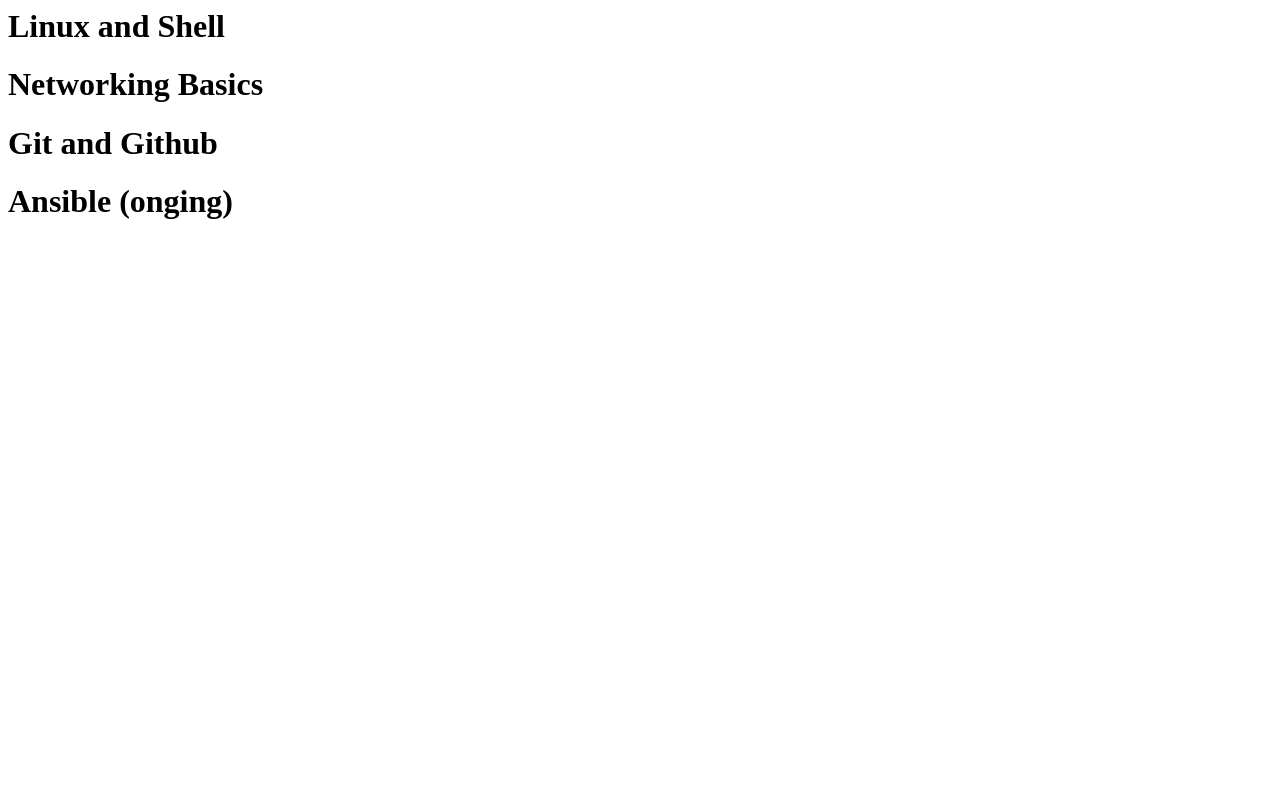
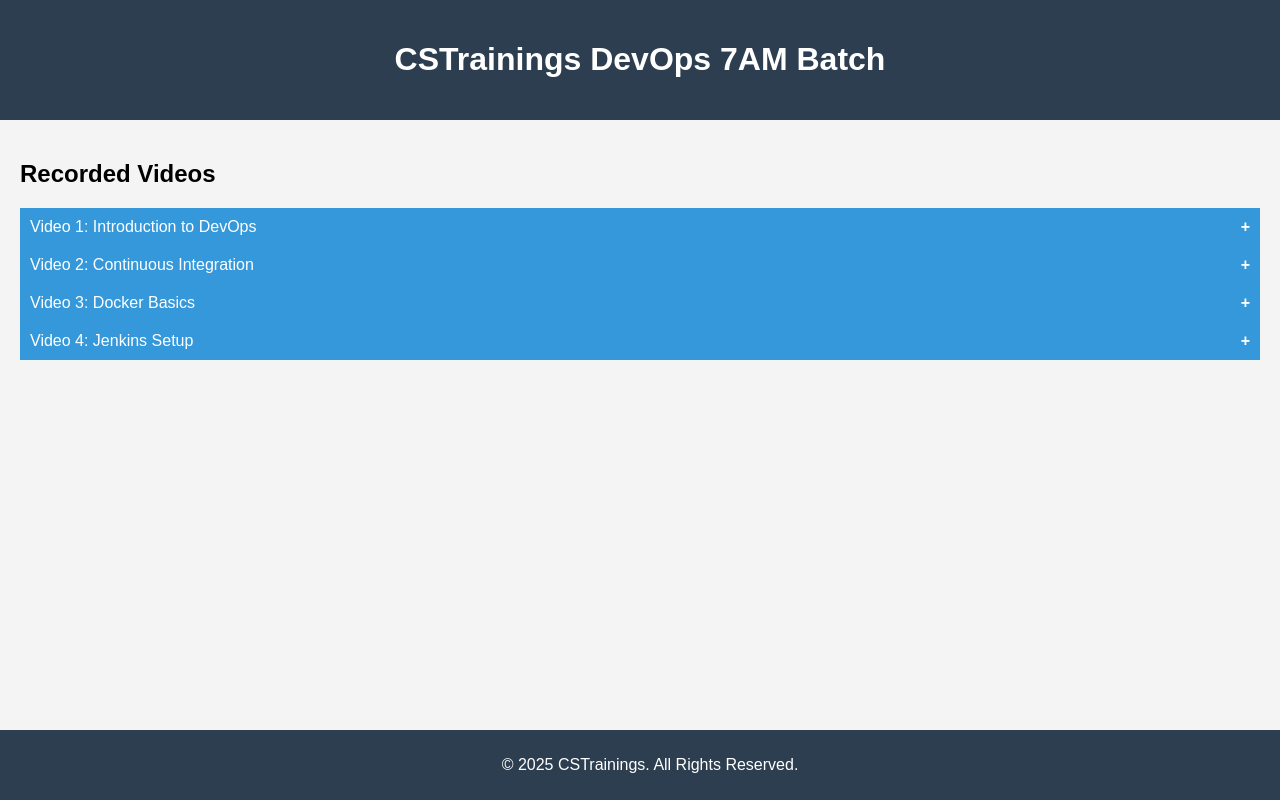
Before and after one commit to devops7am2025/devops7am2025.github.io, a plain HTML site: page index.html in a window 1280 px wide. Drawn offline with Linux system fonts and the light colour scheme.

Commit message:
Update index.html

```diff
--- a/index.html
+++ b/index.html
@@ -1,4 +1,122 @@
-<h1>Linux and Shell</h1>
-<h1>Networking Basics</h1>
-<h1>Git and Github</h1>
-<h1>Ansible (onging) </h1>
+<!DOCTYPE html>
+<html lang="en">
+<head>
+    <meta charset="UTF-8">
+    <meta name="viewport" content="width=device-width, initial-scale=1.0">
+    <meta http-equiv="X-UA-Compatible" content="ie=edge">
+    <title>CSTrainings DevOps 7AM Batch</title>
+    <style>
+        body {
+            font-family: Arial, sans-serif;
+            margin: 0;
+            padding: 0;
+            background-color: #f4f4f4;
+        }
+        header {
+            background-color: #2c3e50;
+            color: white;
+            text-align: center;
+            padding: 20px;
+        }
+        .container {
+            padding: 20px;
+        }
+        .collapsible {
+            background-color: #3498db;
+            color: white;
+            cursor: pointer;
+            padding: 10px;
+            width: 100%;
+            text-align: left;
+            border: none;
+            outline: none;
+            font-size: 16px;
+        }
+        .collapsible:after {
+            content: '\002B'; /* Plus sign */
+            color: white;
+            font-weight: bold;
+            float: right;
+            margin-left: 10px;
+        }
+        .active:after {
+            content: "\2212"; /* Minus sign */
+        }
+        .content {
+            padding: 0 18px;
+            display: none;
+            overflow: hidden;
+            background-color: #f1f1f1;
+        }
+        .content a {
+            display: block;
+            color: #3498db;
+            text-decoration: none;
+            padding: 8px;
+            margin: 5px 0;
+        }
+        .content a:hover {
+            background-color: #ddd;
+        }
+        footer {
+            text-align: center;
+            padding: 10px;
+            background-color: #2c3e50;
+            color: white;
+            position: fixed;
+            width: 100%;
+            bottom: 0;
+        }
+    </style>
+</head>
+<body>
+
+    <header>
+        <h1>CSTrainings DevOps 7AM Batch</h1>
+    </header>
+
+    <div class="container">
+        <h2>Recorded Videos</h2>
+
+        <button class="collapsible">Video 1: Introduction to DevOps</button>
+        <div class="content">
+            <a href="https://link-to-video1.com" target="_blank">Watch Video 1</a>
+        </div>
+
+        <button class="collapsible">Video 2: Continuous Integration</button>
+        <div class="content">
+            <a href="https://link-to-video2.com" target="_blank">Watch Video 2</a>
+        </div>
+
+        <button class="collapsible">Video 3: Docker Basics</button>
+        <div class="content">
+            <a href="https://link-to-video3.com" target="_blank">Watch Video 3</a>
+        </div>
+
+        <button class="collapsible">Video 4: Jenkins Setup</button>
+        <div class="content">
+            <a href="https://link-to-video4.com" target="_blank">Watch Video 4</a>
+        </div>
+    </div>
+
+    <footer>
+        <p>&copy; 2025 CSTrainings. All Rights Reserved.</p>
+    </footer>
+
+    <script>
+        var coll = document.getElementsByClassName("collapsible");
+        for (var i = 0; i < coll.length; i++) {
+            coll[i].addEventListener("click", function() {
+                this.classList.toggle("active");
+                var content = this.nextElementSibling;
+                if (content.style.display === "block") {
+                    content.style.display = "none";
+                } else {
+                    content.style.display = "block";
+                }
+            });
+        }
+    </script>
+
+</body>
+</html>
```
